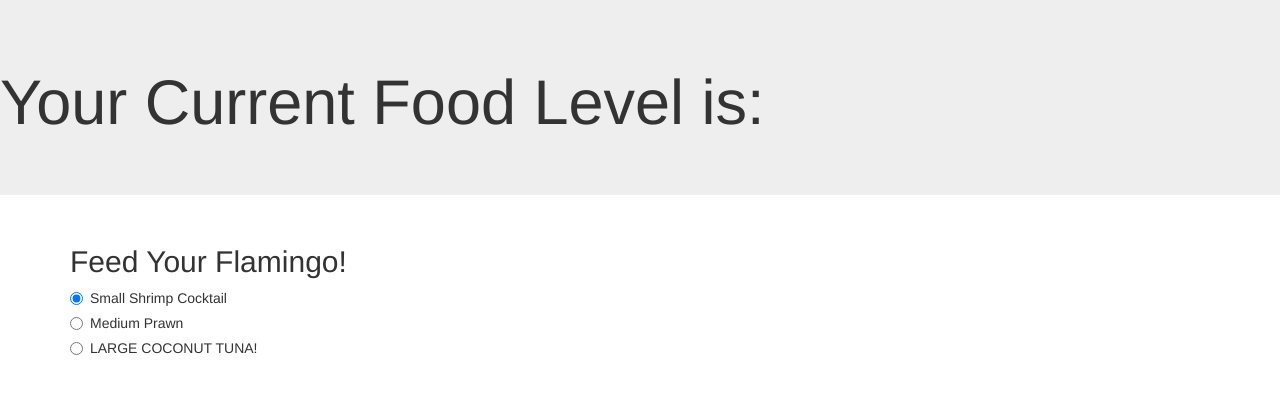
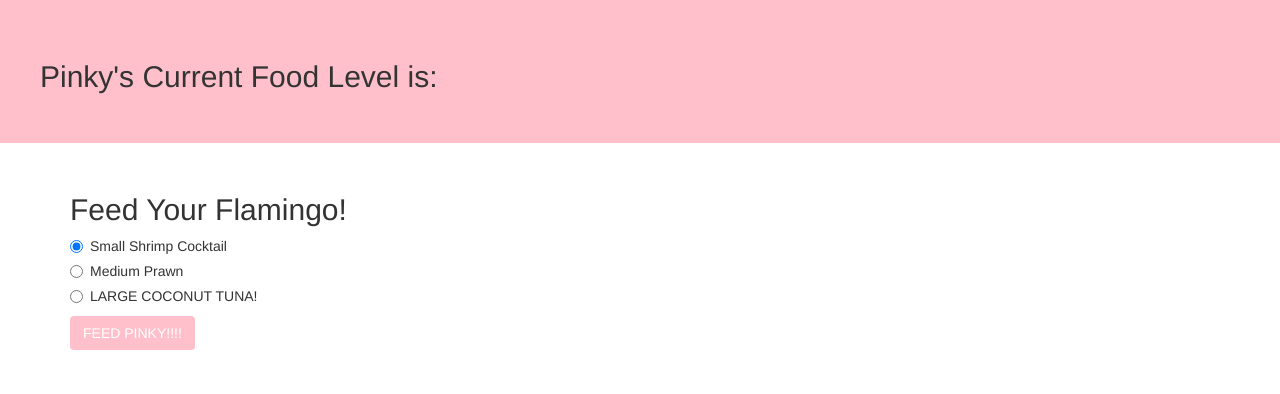
Before and after one commit to SaraSpink/tamagotchi, a website: page index.html in a window 1280 px wide. Drawn offline with Linux system fonts and the light colour scheme.

Commit message:
add some styling

```diff
--- /dev/null
+++ b/css/styles.css
@@ -0,0 +1,9 @@
+button {
+  color: white;
+  background-color: pink;
+}
+
+.jumbotron {
+  padding: 40px;
+  background-color: pink;
+}
--- a/index.html
+++ b/index.html
@@ -3,12 +3,13 @@
   <head>
     <link rel="stylesheet" href="build/css/vendor.css">
     <link href="build/css/vendor.css" rel="stylesheet" type="text/css">
+    <link href="css/styles.css" rel="stylesheet" type="text/css">
     <script src="build/js/vendor.min.js"></script>
     <script type="text/javascript" src="build/js/app.js"></script>
-    <title></title>
+    <title>Tamagotchi - Pinky Flamingo</title>
   </head>
   <body>
-      <div class="jumbotron"><h1>Your Current Food Level is: <span id="status"></span></h1></div>
+      <div class="jumbotron"><h2>Pinky's Current Food Level is: <span id="status"></span></h2></div>
       <div class="container">
       <h2>Feed Your Flamingo!</h2>
       <form id="mealForm">
@@ -30,6 +31,7 @@
             LARGE COCONUT TUNA!
           </label>
         </div>
+        <button class="btn">FEED PINKY!!!!</button>
       </form>
     </div>
   </body>
```
